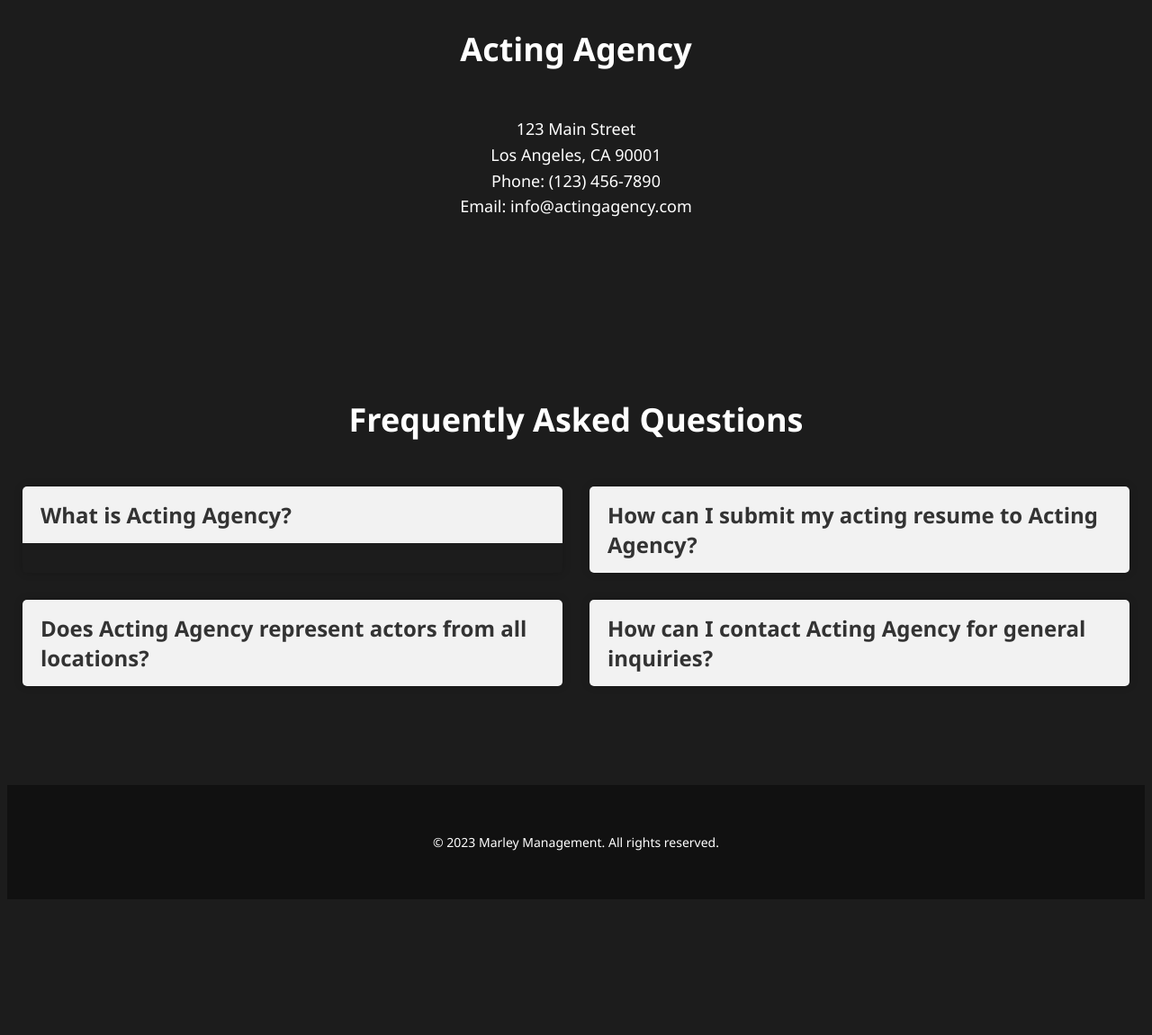
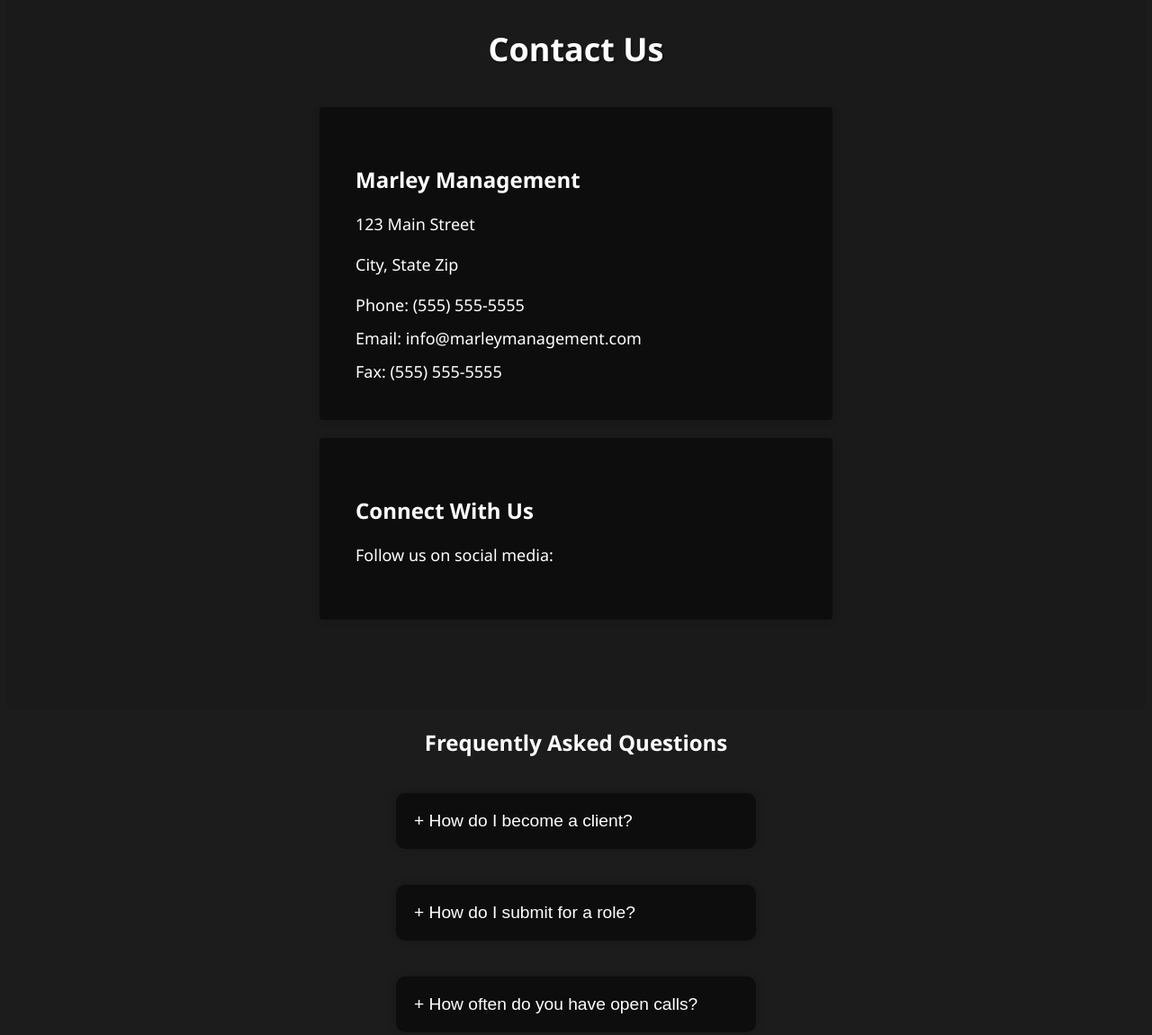
Before and after one commit to Jwordz/marley-managemnt, a plain HTML site: page contact.html in a window 1280 px wide. Shown: the part 140-1291 px from the top of the page at 90% size. Before the commit the page ends 1148 px from the top, so only its background shows below. Drawn offline with Linux system fonts and the light colour scheme.

Commit message:
updated CSS

```diff
--- a/assets/css/style.css
+++ b/assets/css/style.css
@@ -158,38 +158,93 @@ h1, h2 {
   }
 }
 
-/* Company Info Section */
-#company-info {
-  background-color: #1c1c1c;
+/* Contact Section */
+#contact {
+  background-color: #1a1a1a;
+  color: #fff;
   padding: 80px 0;
 }
 
-#company-info h1 {
+#contact h2 {
   text-align: center;
   font-size: 36px;
-  font-weight: 700;
-  margin-bottom: 50px;
+  font-weight: bold;
+  margin-bottom: 40px;
+  text-shadow: 2px 2px 2px rgba(0,0,0,0.3);
+}
+
+#company-info {
+  display: flex;
+  flex-wrap: wrap;
+  justify-content: center;
+  max-width: 1000px;
+  margin: 0 auto;
+}
+
+#company-info div {
+  width: calc(50% - 10px);
+  background-color: #0d0d0d;
+  border-radius: 4px;
+  box-shadow: 0 2px 10px rgba(0, 0, 0, 0.1);
+  padding: 40px;
+  margin-bottom: 20px;
+  position: relative;
+  overflow: hidden;
+  transition: transform 0.3s ease-in-out;
+}
+
+#company-info h3 {
+  font-size: 24px;
+  font-weight: bold;
+  margin-bottom: 20px;
 }
 
 #company-info p {
-  text-align: center;
   font-size: 18px;
-  font-weight: 500;
-  line-height: 1.6;
-  margin-top: 30px;
+  line-height: 1.5;
 }
 
-/* FAQs Section */
-#faqs {
-  background-color: #1c1c1c;
-  padding: 80px 0;
+#company-info ul {
+  margin: 0;
+  padding: 0;
+  list-style: none;
 }
 
-#faqs h2 {
+#company-info li {
+  margin-bottom: 10px;
+  font-size: 18px;
+  line-height: 1.5;
+}
+
+#company-info li:last-child {
+  margin-bottom: 0;
+}
+
+#company-info div::before {
+  content: "";
+  position: absolute;
+  top: 0;
+  left: 0;
+  height: 100%;
+  width: 0%;
+  background-color: #9EC5AB;
+  z-index: -1;
+  transition: width 0.3s ease-in-out;
+}
+
+#company-info div:hover {
+  transform: translateY(-10px);
+}
+
+#company-info div:hover::before {
+  width: 100%;
+}
+
+/* Contact FAQs Section */
+.faqs {
+  max-width: 800px;
+  margin: 0 auto;
   text-align: center;
-  font-size: 36px;
-  font-weight: 700;
-  margin-bottom: 50px;
 }
 
 .accordion {
@@ -199,44 +254,78 @@ h1, h2 {
 }
 
 .accordion-item {
-  width: 100%;
-  max-width: 600px;
-  margin: 0 15px 30px 15px;
-  border-radius: 5px;
-  box-shadow: 0 0 10px rgba(0,0,0,0.2);
-  overflow: hidden;
+  flex: 0 0 400px;
+  margin: 20px;
+  box-shadow: 0 0 10px rgba(0, 0, 0, 0.2);
+  border-radius: 10px;
 }
 
-.accordion-header {
-  background-color: #f2f2f2;
-  color: #333;
-  font-size: 24px;
-  font-weight: 700;
-  padding: 15px 20px;
+.accordion-btn {
+  display: flex;
+  align-items: center;
+  justify-content: space-between;
+  width: 100%;
+  padding: 20px;
+  background-color: #0d0d0d;
+  color: #fff;
+  font-size: 1.2rem;
+  text-align: left;
+  border: none;
   cursor: pointer;
+  border-radius: 10px;
+  transition: all 0.3s ease;
+}
+
+.accordion-btn:hover {
+  background-color: #9EC5AB;
+}
+
+.accordion-btn:focus {
+  outline: none;
 }
 
 .accordion-content {
-  background-color: #fff;
+  padding: 0 20px 20px;
+  background-color: #f7f7f7;
   color: #333;
-  font-size: 18px;
-  font-weight: 500;
-  line-height: 1.6;
-  padding: 20px;
+  font-size: 1rem;
+  line-height: 1.5;
   display: none;
+}
+
+.accordion-item.active .accordion-content {
+  display: block;
+}
+
+
+/* Media Queries */
+@media only screen and (max-width: 768px) {
+#company-info div {
+width: 100%;
+margin-right: 0;
+margin-left: 0;
+margin-bottom: 40px;
+}
+
+#company-info div:nth-child(odd) {
+margin-right: 0;
+}
+
+#company-info div:nth-child(even) {
+margin-left: 0;
+}
 }
 
 /* Footer */
 
 footer {
   background-color: #111;
-  padding: 40px 0;
+  padding: 20px 0;
   color: #fff;
   font-size: 14px;
-  display: flex;
-  flex-direction: column;
+  position: absolute;
+  width: 100%;
   justify-content: center;
-  align-items: center;
   text-align: center;
 }
 
--- a/assets/js/script.js
+++ b/assets/js/script.js
@@ -34,18 +34,11 @@ document.addEventListener('DOMContentLoaded', () => {
     populateActorGrid(femaleActorsContainer, femaleActors);
 });
 
-// Accordion
-const accordionHeaders = document.querySelectorAll('.accordion-header');
+// Accordion Functionality
+const accordionBtns = document.querySelectorAll(".accordion-btn");
 
-accordionHeaders.forEach(header => {
-  header.addEventListener('click', () => {
-    const accordionItem = header.parentElement;
-    accordionItem.classList.toggle('active');
-    const accordionContent = accordionItem.querySelector('.accordion-content');
-    if (accordionItem.classList.contains('active')) {
-      accordionContent.style.maxHeight = accordionContent.scrollHeight + 'px';
-    } else {
-      accordionContent.style.maxHeight = 0;
-    }
+accordionBtns.forEach((btn) => {
+  btn.addEventListener("click", () => {
+    btn.parentNode.classList.toggle("active");
   });
 });
--- a/contact.html
+++ b/contact.html
@@ -17,34 +17,59 @@
       </nav>
     </header>
     <main>
-      <!-- Company Info Section -->
-    <section id="company-info">
+      <!-- Contact Section -->
+<section id="contact">
   <div class="container">
-        <h1>Acting Agency</h1>
-        <p>123 Main Street<br>Los Angeles, CA 90001<br>Phone: (123) 456-7890<br>Email: info@actingagency.com</p>
+    <h2>Contact Us</h2>
+    <div id="company-info">
+      <div>
+        <h3>Marley Management</h3>
+        <p>123 Main Street</p>
+        <p>City, State Zip</p>
+        <ul>
+          <li><i class="fas fa-phone-alt"></i> Phone: (555) 555-5555</li>
+          <li><i class="fas fa-envelope"></i> Email: info@marleymanagement.com</li>
+          <li><i class="fas fa-fax"></i> Fax: (555) 555-5555</li>
+        </ul>
+      </div>
+      <div>
+        <h3>Connect With Us</h3>
+        <p>Follow us on social media:</p>
+        <ul class="social-icons">
+          <li><a href="#"><i class="fab fa-facebook"></i></a></li>
+          <li><a href="#"><i class="fab fa-twitter"></i></a></li>
+          <li><a href="#"><i class="fab fa-instagram"></i></a></li>
+        </ul>
+      </div>
+    </div>
   </div>
 </section>
 
-    <!-- FAQs Section -->
-    <section id="faqs">
-      <div class="container">
+    <section class="faqs">
   <h2>Frequently Asked Questions</h2>
   <div class="accordion">
     <div class="accordion-item">
-            <div class="accordion-header">What is Acting Agency?</div>
-            <div class="accordion-content">Acting Agency is a talent agency that represents actors for film, television, and stage productions.</div>
+      <button class="accordion-btn">+ How do I become a client?</button>
+      <div class="accordion-content">
+        <p>To become a client, please send an email to our agency email address and we will get back to you as soon as possible.</p>
+      </div>
     </div>
     <div class="accordion-item">
-            <div class="accordion-header">How can I submit my acting resume to Acting Agency?</div>
-            <div class="accordion-content">Please visit our Actors page for information on how to submit your acting resume.</div>
+      <button class="accordion-btn">+ How do I submit for a role?</button>
+      <div class="accordion-content">
+        <p>To submit for a role, please send an email with your headshot and resume to the casting director for the project. You can find their contact information on the project's page.</p>
+      </div>
     </div>
     <div class="accordion-item">
-            <div class="accordion-header">Does Acting Agency represent actors from all locations?</div>
-            <div class="accordion-content">Yes, Acting Agency represents actors from all locations, but please note that most of our clients are based in Los Angeles.</div>
+      <button class="accordion-btn">+ How often do you have open calls?</button>
+      <div class="accordion-content">
+        <p>We do not have open calls at this time. Please check our website and social media for any updates on future open calls.</p>
+      </div>
     </div>
     <div class="accordion-item">
-            <div class="accordion-header">How can I contact Acting Agency for general inquiries?</div>
-            <div class="accordion-content">You can contact us by phone or email. Our phone number is (123) 456-7890 and our email address is info@actingagency.com.</div>
+      <button class="accordion-btn">+ Do you represent non-union actors?</button>
+      <div class="accordion-content">
+        <p>Yes, we represent both union and non-union actors.</p>
       </div>
     </div>
   </div>
```
Also changed, not shown: female.html (+4 -0 lines), male.html (+4 -0 lines). Lines whose indentation alone changed are shown as unchanged.
